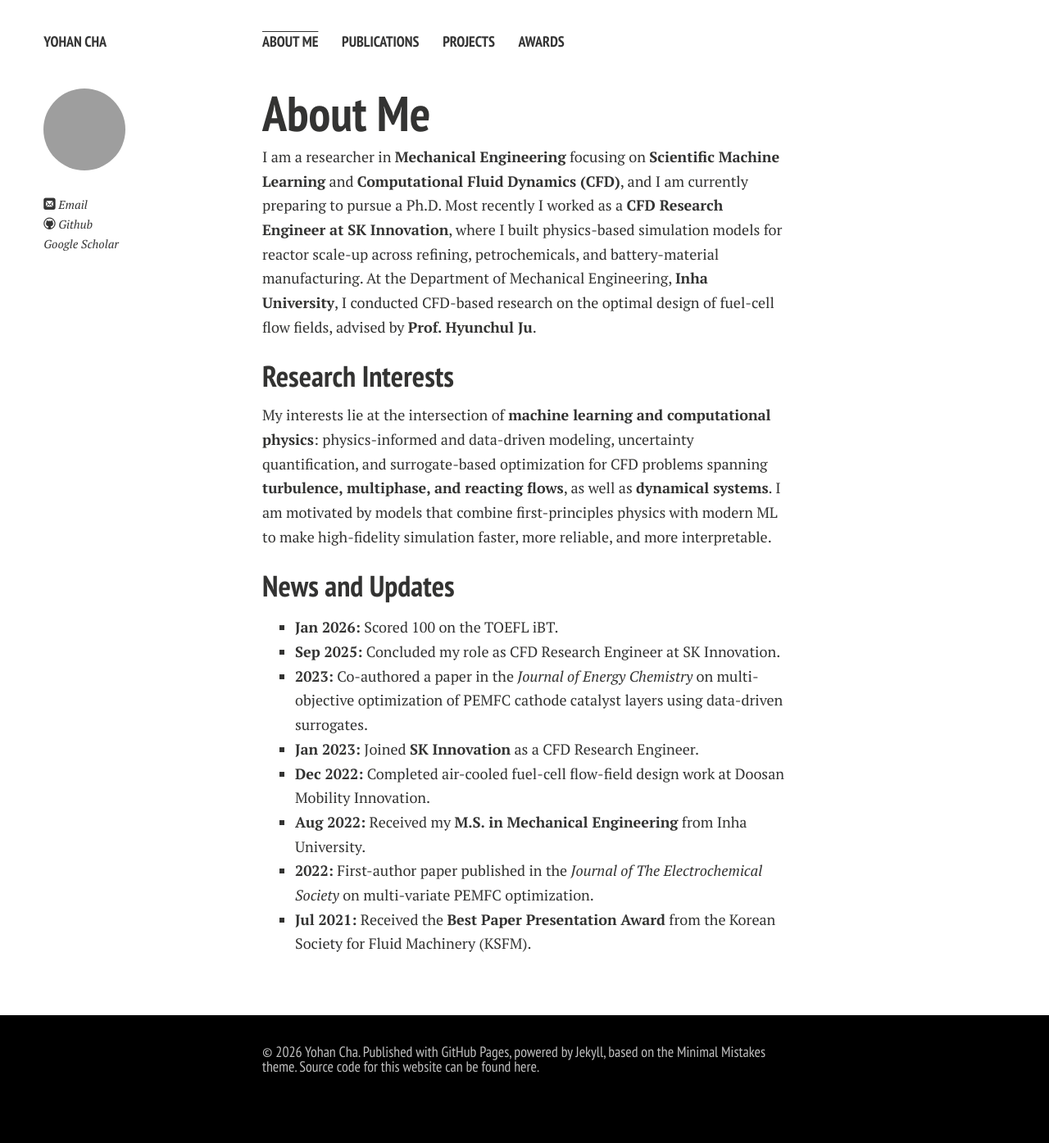
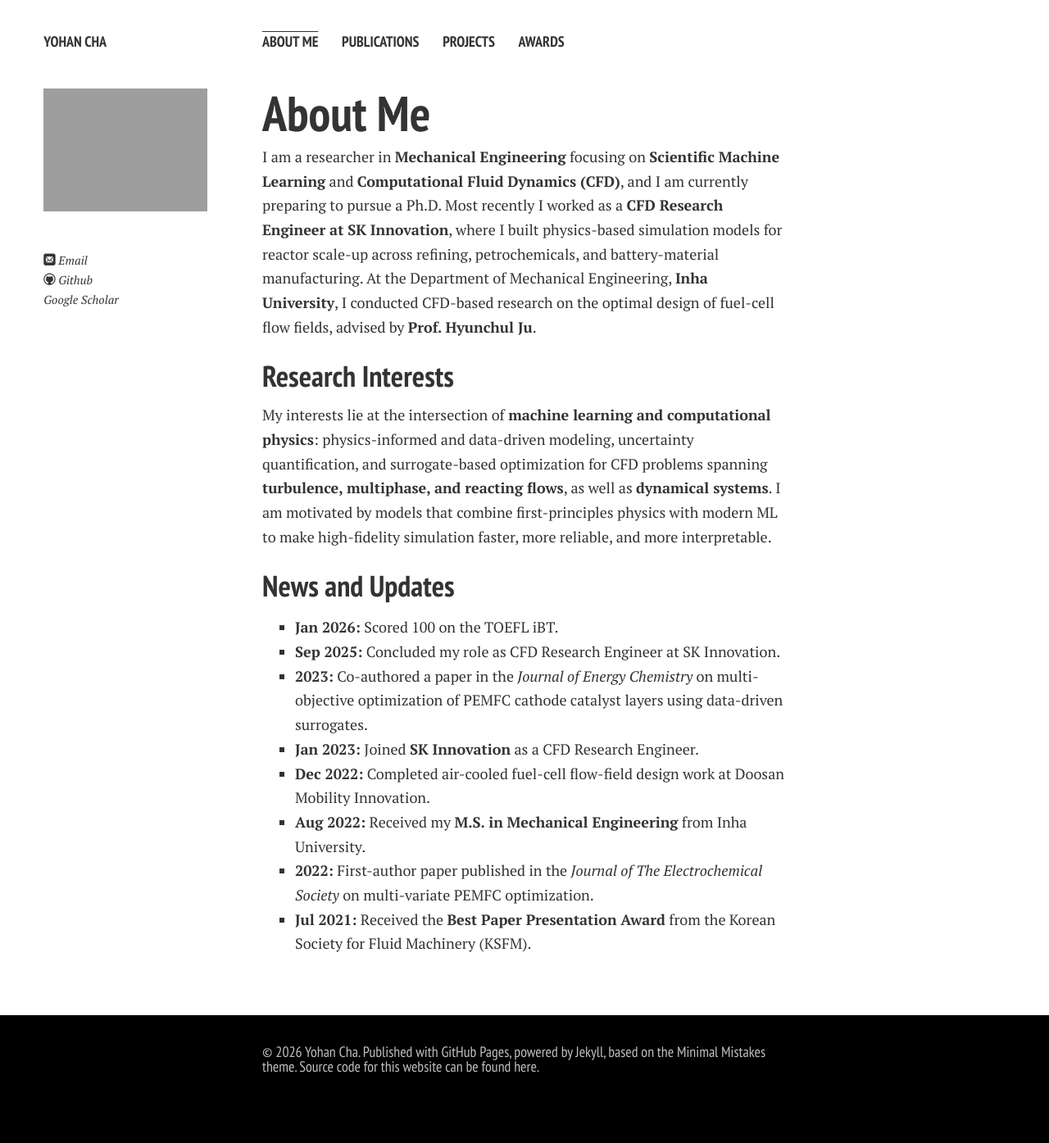
Before and after one commit to powerfulsmooth/powerfulsmooth.github.io, a Jekyll site: the page built from index.md, in a window 1280 px wide. Shown: the whole page at 82% size. Built offline with Jekyll 4.4.1, drawn with Linux system fonts in a browser that asks for light colours; nearby versions of some CDN libraries; comment, search, counter and statistics services are not loaded; a style sheet for code colours, icons or effects is not loaded; our own code applies the rules of GitHub Pages for plain Markdown files.

Commit message:
Add files via upload

```diff
--- a/_includes/author-bio.html
+++ b/_includes/author-bio.html
@@ -1,4 +1,4 @@
-<img src="{{ site.url }}/images/{{ site.owner.avatar }}" class="bio-photo" alt="{{ site.owner.name }} bio photo" width="100" height="100"></a>
+<img src="{{ site.url }}/images/{{ site.owner.avatar }}" class="bio-photo" alt="{{ site.owner.name }} bio photo" style="width:200px;height:auto;border-radius:0;margin-bottom:1em;"></a>
 
 <!-- <h4>{{ site.owner.name }}</h4> -->
 
```
